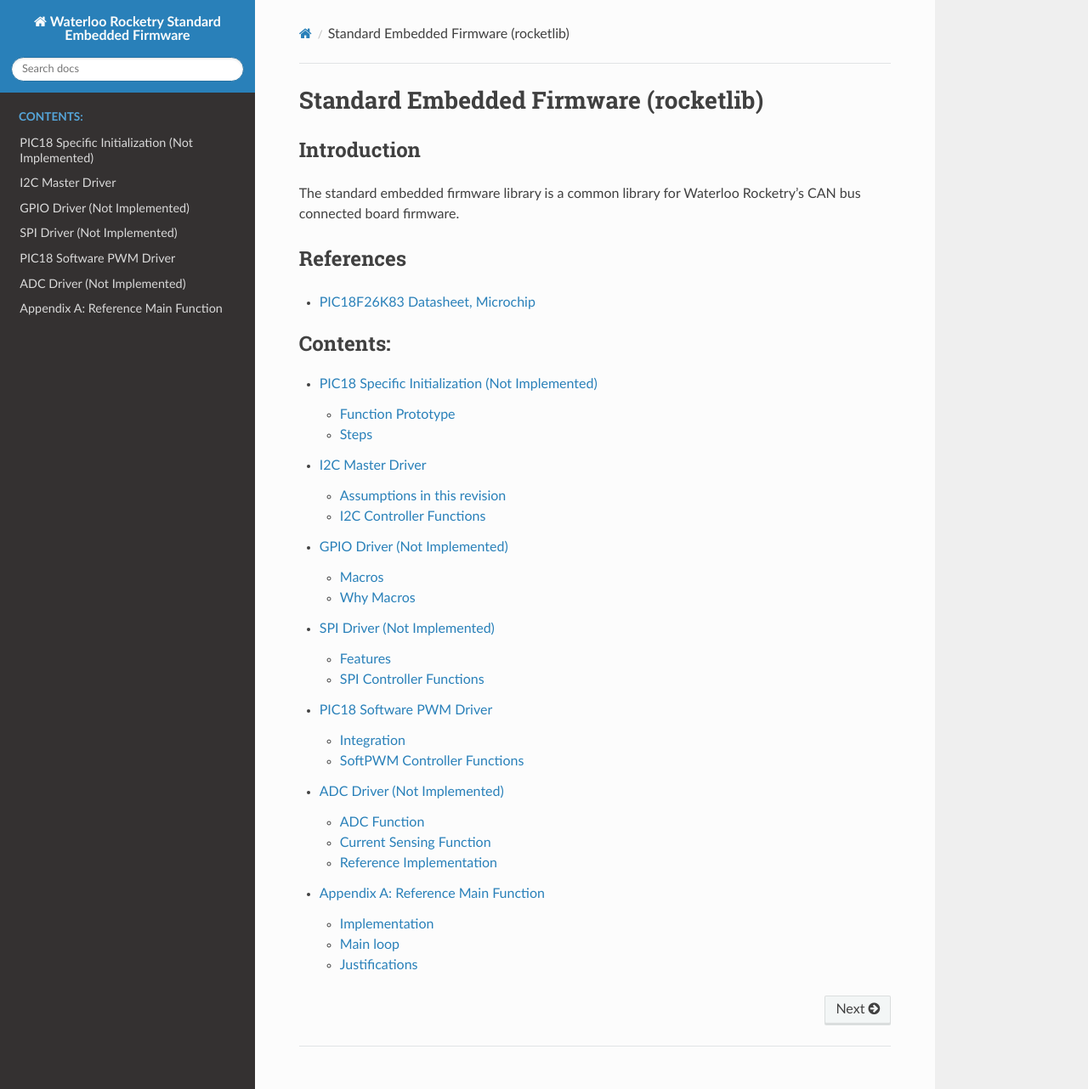
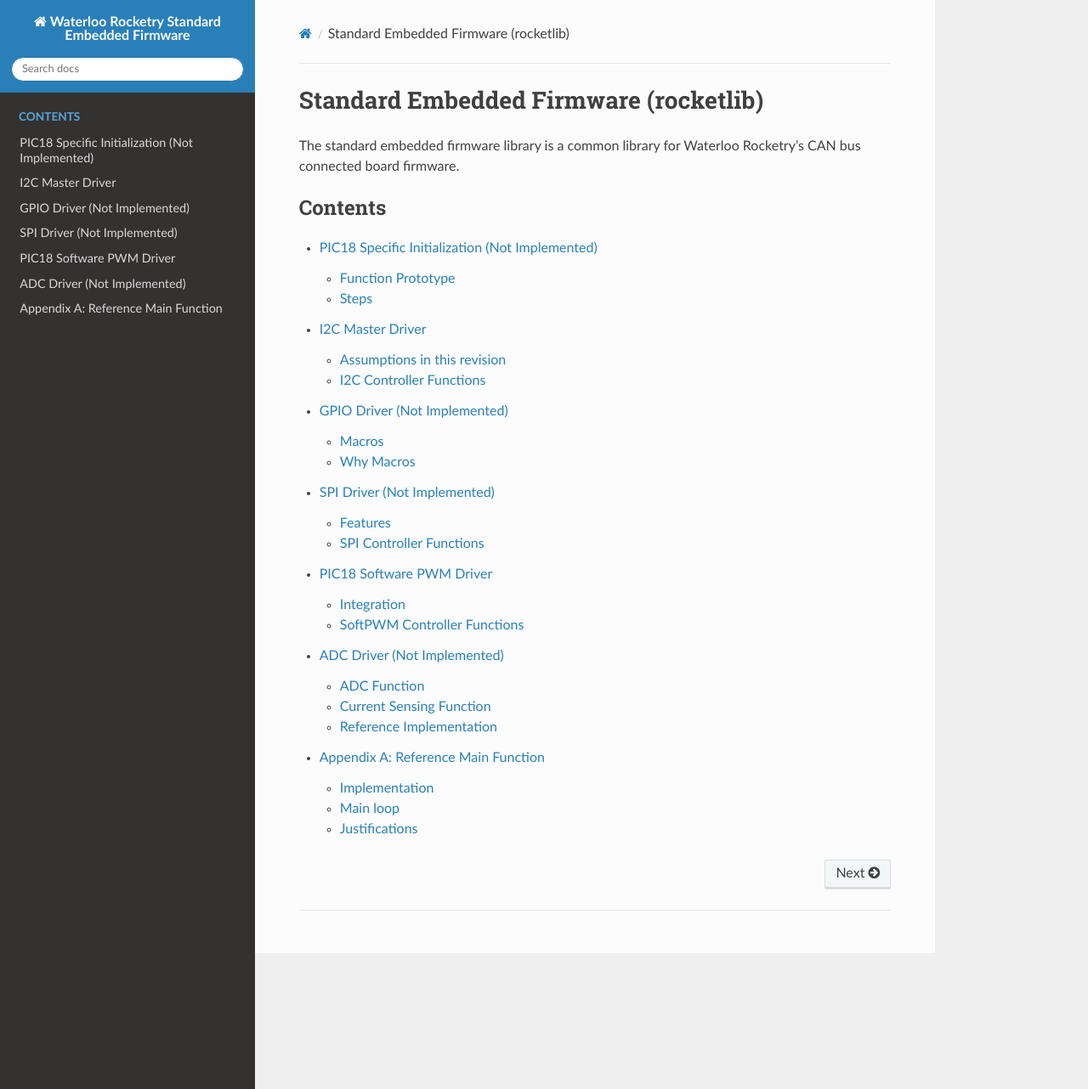
Before and after one commit to waterloo-rocketry/rocketlib, a Sphinx documentation site: the page built from doc/index.rst, in a window 1280 px wide and 1282 px high. Shown: the whole window at 85% size. Built offline with Sphinx 7.4.7 and the Read the Docs theme 2.0.0, drawn with Linux system fonts in a browser that asks for light colours.

Commit message:
Clean up index.rst

```diff
--- a/doc/index.rst
+++ b/doc/index.rst
@@ -1,19 +1,11 @@
 Standard Embedded Firmware (rocketlib)
 ======================================
 
-Introduction
-------------
-
 The standard embedded firmware library is a common library for Waterloo Rocketry's CAN bus connected board firmware.
-
-References
-----------
-- `PIC18F26K83 Datasheet, Microchip <https://ww1.microchip.com/downloads/aemDocuments/documents/MCU08/ProductDocuments/DataSheets/PIC18%28L%29F2526K83-Data-Sheet-DS40001943C.pdf>`_
-
 
 .. toctree::
    :maxdepth: 2
-   :caption: Contents:
+   :caption: Contents
 
    pic18_init.rst
    i2c_driver.rst
```
